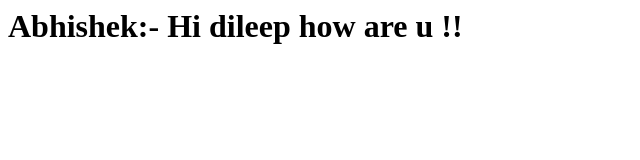
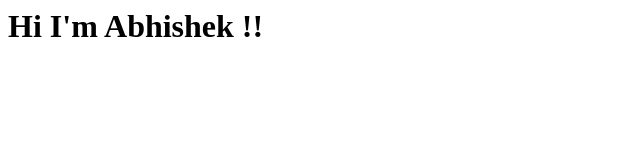
Before and after one commit to abhishek8288/abhi, a plain HTML site: page 1-03-2024/index.html in a window 1280 px wide. Shown: the whole page, without its empty margins (0-640 px from the left). Drawn offline with Linux system fonts and the light colour scheme.

Commit message:
removed all lines

```diff
--- a/1-03-2024/index.html
+++ b/1-03-2024/index.html
@@ -1 +1 @@
-<h1>Abhishek:- Hi dileep how are u !!<h1/>
+<h1>Hi I'm Abhishek !!<h1/>
```
